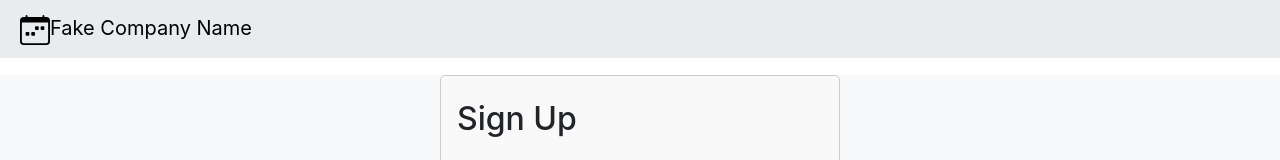
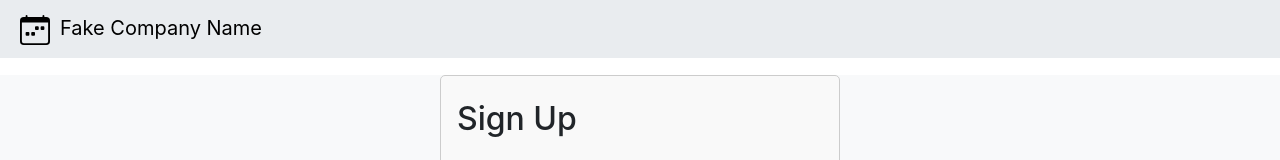
Before and after one commit to FrancoMLG/Group_31, a React (Create React App) app in the folder client/: page /signup in a window 1280 px wide. Shown: the top 160 px of the page. Built offline with nearby package versions, Linux system fonts and the light colour scheme.

Commit message:
padded company logo on signin and signup screens

```diff
--- a/client/src/components/Auth/signin.js
+++ b/client/src/components/Auth/signin.js
@@ -52,6 +52,7 @@ const SigninForm = () => {
               src={`${process.env.PUBLIC_URL}/images/calendar-week.svg`}
               height="30"
               alt="Fake Company Logo"
+              style={{paddingRight: "10px"}}
             />
             Fake Company Name
           </Link>
--- a/client/src/components/Auth/signup.js
+++ b/client/src/components/Auth/signup.js
@@ -77,6 +77,7 @@ const SignupForm = () => {
               src={`${process.env.PUBLIC_URL}/images/calendar-week.svg`}
               height="30"
               alt="Fake Company Logo"
+              style={{paddingRight: "10px"}}
             />
             Fake Company Name
           </Link>
```
